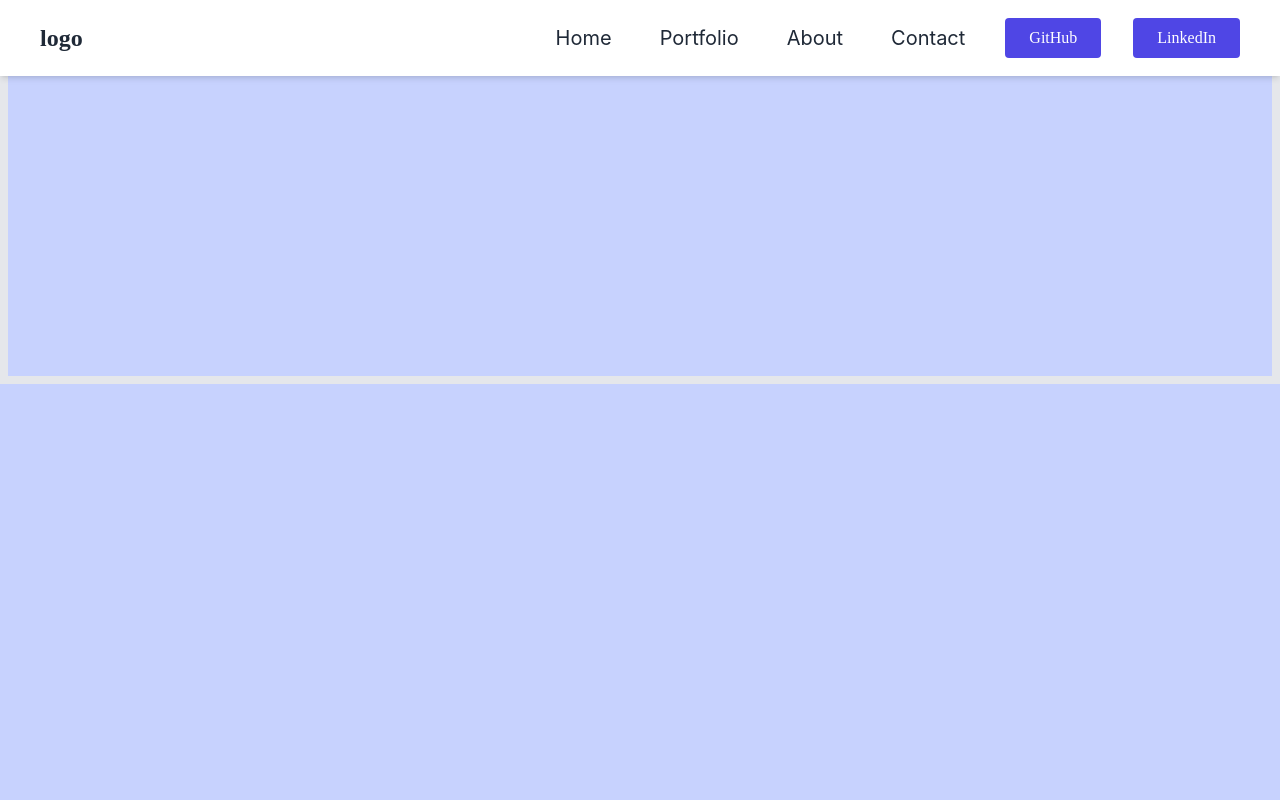
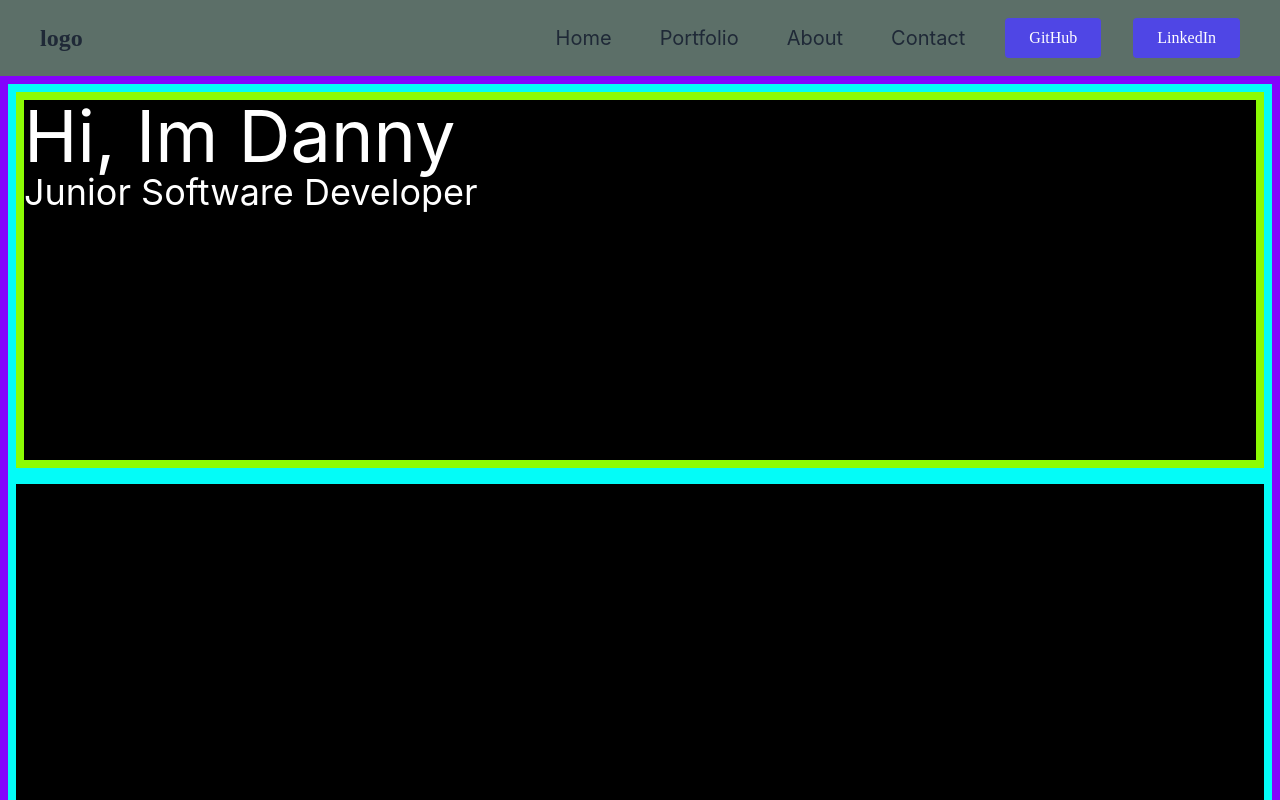
Before and after one commit to DannyBains2/Portfolio, a React (Create React App) app: page / in a window 1280 px wide. Shown: the top 800 px of the page. Built offline with nearby package versions, Linux system fonts and the light colour scheme.

Commit message:
name and position fading in

```diff
--- a/package.json
+++ b/package.json
@@ -6,6 +6,7 @@
     "@testing-library/jest-dom": "^5.17.0",
     "@testing-library/react": "^13.4.0",
     "@testing-library/user-event": "^13.5.0",
+    "framer-motion": "^10.15.0",
     "react": "^18.2.0",
     "react-dom": "^18.2.0",
     "react-icons": "^4.10.1",
--- a/src/App.js
+++ b/src/App.js
@@ -1,18 +1,26 @@
 import Navbar from './components/Navbar';
 import './App.css';
 import Home from './components/Home';
+import Portfolio from './components/portfolio';
+import ContactMe from './components/ContactMe';
 
 function App() {
   return (
-    <>
-    <Navbar></Navbar>
-    <div className=" bg-indigo-200 w-full h-screen">
-
+    <div className=''>
+      <div>
+      <Navbar></Navbar>
+      </div>
+        <div className=" bg-black w-full h-screen">
         <Home/>
-
+        </div>
+         <div className=' bg-orange-500 w full h-screen'>
+          <Portfolio></Portfolio>
+         </div>
+          <div className=' bg-lime-700 w full h-screen'>
+            <ContactMe></ContactMe>
+          </div>
 
     </div>
-    </>
   );
 }
 
--- /dev/null
+++ b/src/components/ContactMe.js
@@ -0,0 +1,11 @@
+
+function ContactMe () {
+
+    return(
+        <div>
+
+        </div>
+    )
+}
+
+export default ContactMe
--- a/src/components/Home.js
+++ b/src/components/Home.js
@@ -1,10 +1,18 @@
-
+import Intro from "./Intro";
 
 function Home () {
 
     return(
-        <div className=" h-96 w-full border-8 pl-4">
-<p>hello</p>
+        <div className=" h-full w-full border-8 border-[#8403fc] ">
+            <div className=" h-1/2 w-full border-8 border-[#03fcf8] flex">
+                <div className="border-8 border-[#8cfc03] text-white h-full w-full">
+                <Intro/>
+                </div>
+
+            </div>
+            <div className=" h-1/2 w-full border-8 border-[#03fcf8] flex">
+
+            </div>
         </div>
     )
 }
--- /dev/null
+++ b/src/components/Intro.js
@@ -0,0 +1,50 @@
+import { motion, useInView, useAnimation } from "framer-motion";
+import { useEffect, useRef } from "react";
+
+function Intro () {
+    const ref=useRef(null)
+    const isInView = useInView(ref, { once: true});
+
+    const mainControls = useAnimation()
+    const slideControls = useAnimation()
+
+    useEffect (() => {
+        if (isInView) {
+            mainControls.start("visable")
+            slideControls.start("visable")
+        }
+    },[isInView]);
+
+    return(
+        <div ref={ref} className=" justify-end">
+            <motion.div
+            className=" text-7xl"
+            variants={{
+                hidden: {opacity: 0, y: 75},
+                visable: {opacity: 1, y: 0},
+            }}
+            initial="hidden"
+            animate={mainControls}
+            transition={{duration:1.25, delay: 0.25}}
+            >
+               Hi, Im Danny
+            </motion.div>
+            <motion.div
+            className=" text-4xl"
+            variants={{
+                hidden: {opacity: 0, y: 75},
+                visable: {opacity: 1, y: 0},
+            }}
+            initial="hidden"
+            animate={mainControls}
+            transition={{duration:1.25, delay: 0.75}}
+            >
+            Junior Software Developer
+            </motion.div>
+
+
+        </div>
+    )
+}
+
+export default Intro;
--- a/src/components/Navbar.js
+++ b/src/components/Navbar.js
@@ -5,8 +5,8 @@ import { useState } from "react";
 function Navbar() {
   const [open, setOpen] = useState(false)
   return (
-    <div className=" shadow-md w-full fixed top-0 left-0">
-      <div className=" md:flex items-center justify-between bg-white py-4 md:px-10 px-7">
+    <div className=" shadow-md w-full  top-0 left-0">
+      <div className=" md:flex items-center justify-between bg-[#5C6F68] py-4 md:px-10 px-7">
         <div className=" font-bold text-2xl cursor-pointer flex items-center font-[Poppins] text-gray-800">
         logo
         </div>
@@ -15,23 +15,23 @@ function Navbar() {
         {/* <HiBars3 name={open ? "close":"menu"}/> */}
 
         </div>
-          <ul className={`md:flex md:items-center md:pb-0 pb-12 absolute md:static bg-white md:z-auto z-[-1] left-0 w-full md:w-auto md:pl-0 pl-9 transition-all duration-500 ease-in ${open ? "top-20 ": "top-[-490px]"} `}>
-            <li className=" p-2 md:ml-8 text-xl md:my-0 my-7 text-gray-800 hover:text-gray-400 hover:bg-slate-600 duration-500 cursor-pointer rounded-md ">
+          <ul className={`md:flex md:items-center md:pb-0 pb-12 absolute md:static bg-[#5C6F68] md:z-auto z-1 left-0 w-full md:w-auto md:pl-0 pl-9 transition-all duration-500 ease-in ${open ? "top-20 ": "top-[-490px]"} `}>
+            <li className=" p-2 md:ml-8 text-xl md:my-0 my-7 text-gray-800 hover:text-[#03fcf8] hover:bg-black duration-500 cursor-pointer rounded-md ">
               <>
                 Home
               </>
             </li>
-            <li className=" p-2 md:ml-8 text-xl md:my-0 my-7 text-gray-800 hover:text-gray-400  hover:bg-slate-600 duration-500 cursor-pointer rounded-md ">
+            <li className=" p-2 md:ml-8 text-xl md:my-0 my-7 text-gray-800 hover:text-[#03fcf8] hover:bg-black duration-500 cursor-pointer rounded-md ">
               <>
                 Portfolio
               </>
             </li>
-            <li className=" p-2 md:ml-8 text-xl md:my-0 my-7 text-gray-800 hover:text-gray-400 hover:bg-slate-600 duration-500 cursor-pointer rounded-md ">
+            <li className=" p-2 md:ml-8 text-xl md:my-0 my-7 text-gray-800 hover:text-[#03fcf8] hover:bg-black duration-500 cursor-pointer rounded-md ">
               <>
               About
               </>
             </li>
-            <li className=" p-2 md:ml-8 text-xl md:my-0 my-7 text-gray-800 hover:text-gray-400   hover:bg-slate-600 duration-500 cursor-pointer rounded-md">
+            <li className=" p-2 md:ml-8 text-xl md:my-0 my-7 text-gray-800 hover:text-[#03fcf8] hover:bg-black duration-500 cursor-pointer rounded-md">
               <>
               Contact
               </>
--- /dev/null
+++ b/src/components/portfolio.js
@@ -0,0 +1,10 @@
+
+function Portfolio() {
+
+    return(
+        <div className=" h-full w-full border-8 pl-4">
+<p>danny</p>
+        </div>
+    )
+}
+export default Portfolio;
```
Also changed, not shown: 1 other file (tests, documents, lock files or other folders).
